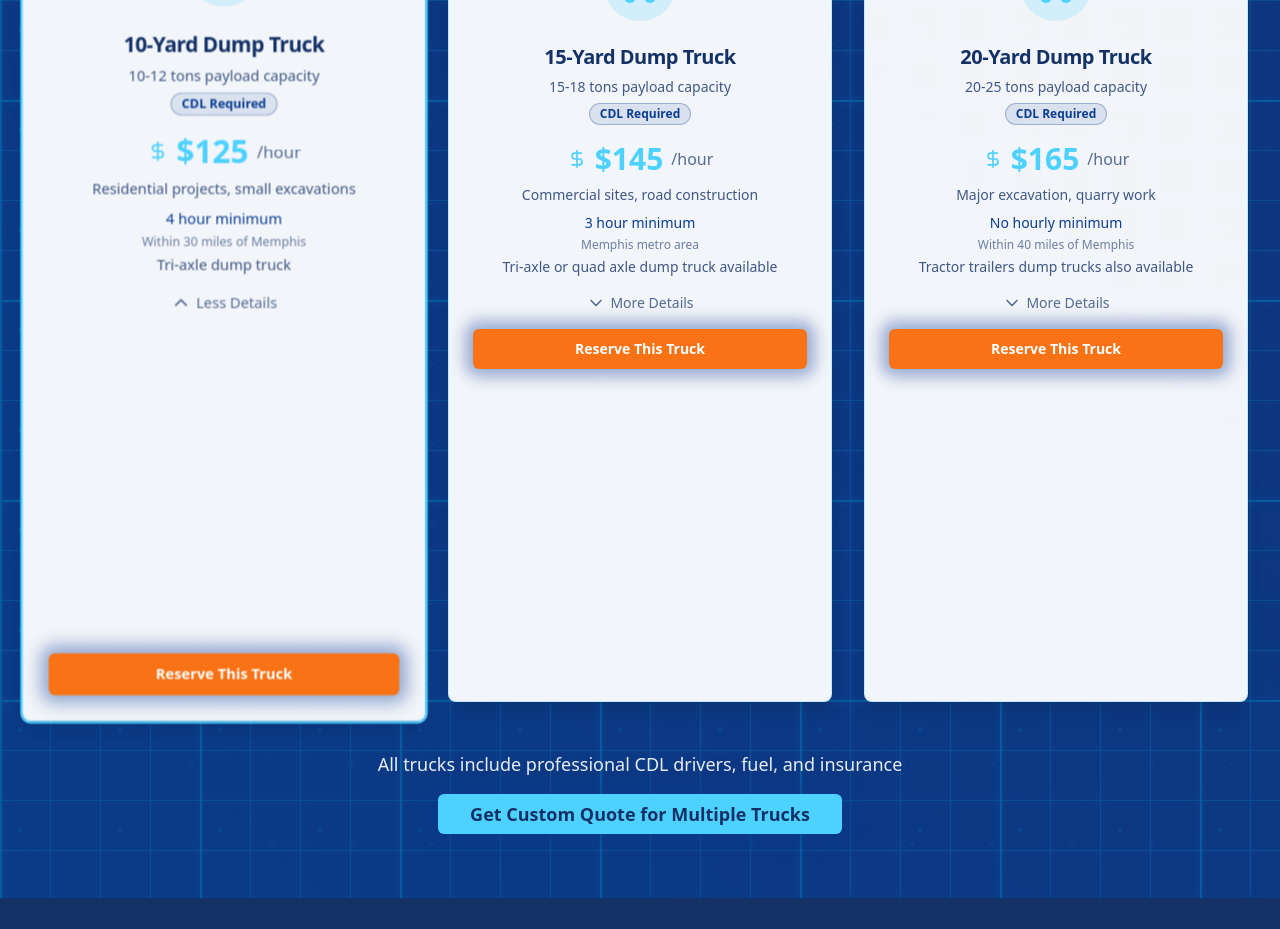
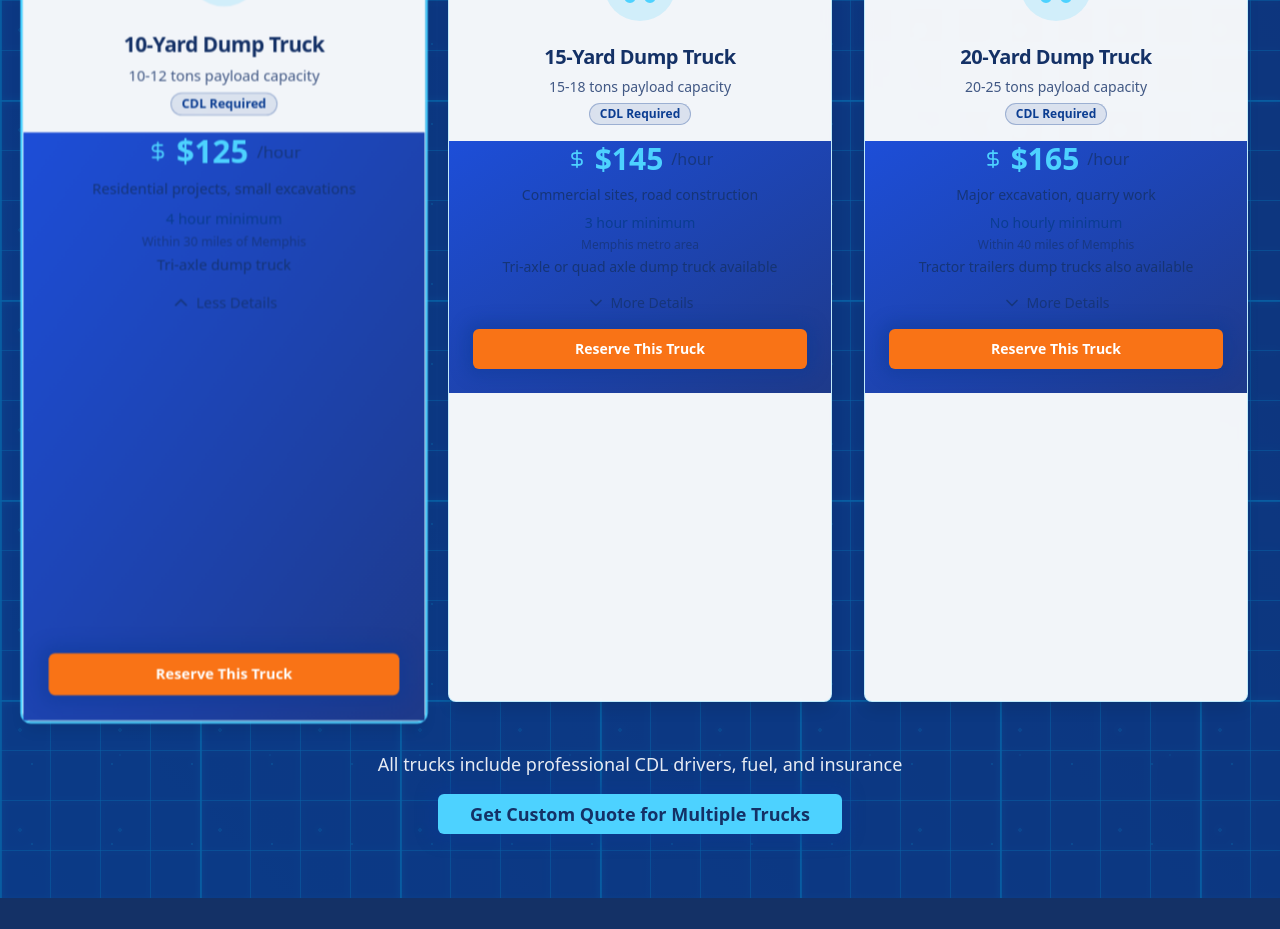
Before and after one commit to Digital-Frontier-Company/memphisearthmoversdotcom, a React (Vite) app: page /hourly-dump-truck-rental in a window 1280 px wide. Shown: the part 2500-3429 px from the top of the page. Built offline with nearby package versions, Linux system fonts and the light colour scheme.

Commit message:
Change background gradient
Update background color to a royal blue and navy blue gradient.

```diff
--- a/src/components/hourly-rental/EquipmentSpecifications.tsx
+++ b/src/components/hourly-rental/EquipmentSpecifications.tsx
@@ -187,7 +187,7 @@ const EquipmentSpecifications = () => {
                 </div>
               </CardHeader>
 
-              <CardContent className="space-y-4">
+              <CardContent className="space-y-4 bg-gradient-to-br from-blue-700 to-blue-900">
                 <div className="text-center">
                   <div className="flex items-center justify-center gap-2 mb-2">
                     <DollarSign className="h-5 w-5 text-mem-babyBlue" />
```
